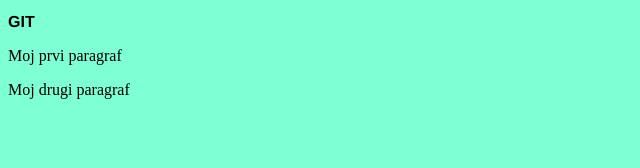
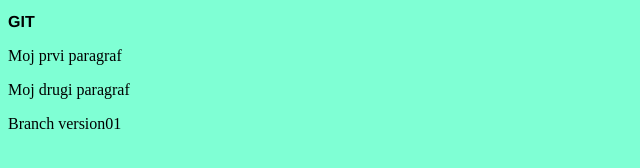
Before and after one commit to Sanijela/demo, a plain HTML site: page index.html in a window 1280 px wide. Shown: the whole page, without its empty margins (0-640 px from the left). Drawn offline with Linux system fonts and the light colour scheme.

Commit message:
dodatk element

```diff
--- a/index.html
+++ b/index.html
@@ -12,6 +12,6 @@
     <p>Moj prvi paragraf</p>
     <p>Moj drugi paragraf</p>
 
-
+    <p>Branch version01</p>
 </body>
 </html>
```
